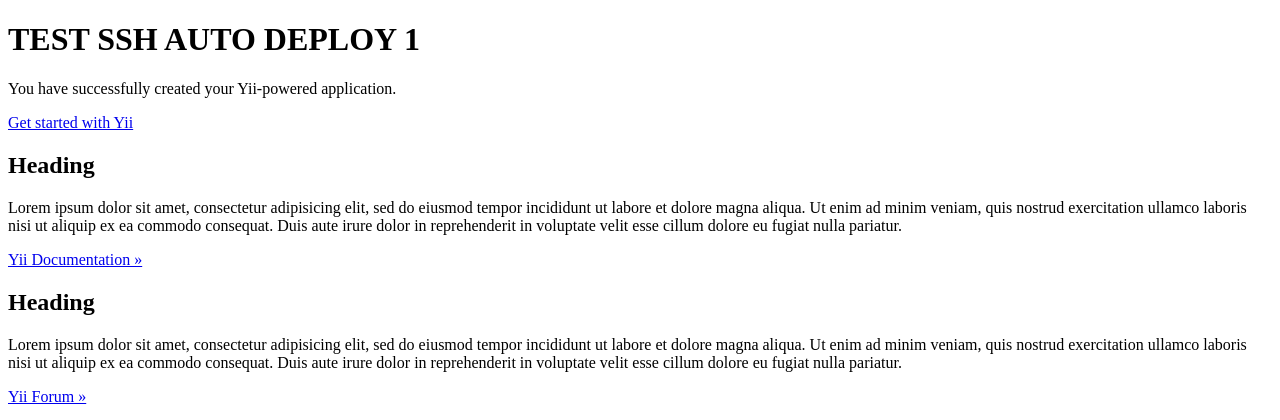
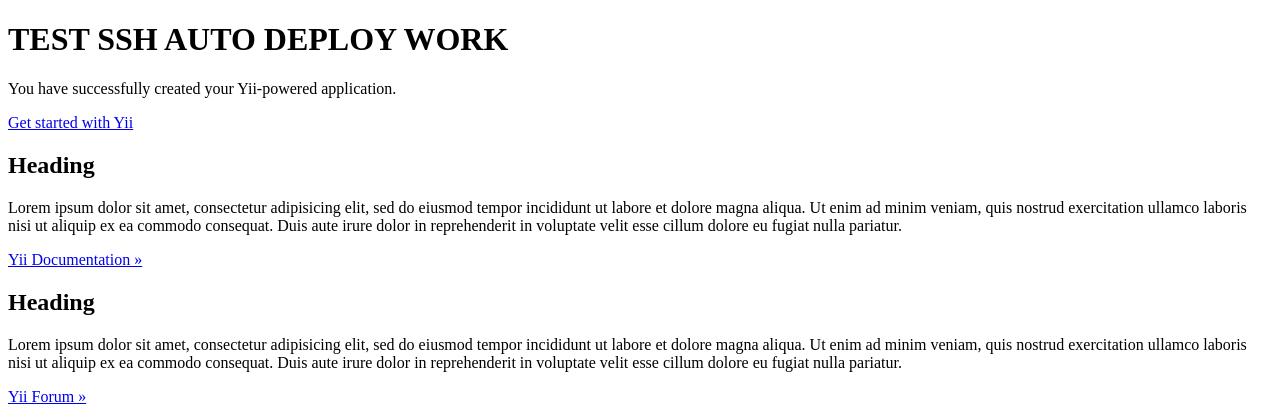
Before and after one commit to oonaon/boarddev, a Yii app: template frontend/views/site/index.php in a window 1280 px wide. Shown: the top 420 px of the page. Run offline with PHP 8.4 and a stand-in for Yii, Linux system fonts and the light colour scheme; the template is opened without the code that fills it, so the values that code supplies are empty; some libraries are stand-ins or nearby versions.

Commit message:
test ssh auto deploy work

```diff
--- a/frontend/views/site/index.php
+++ b/frontend/views/site/index.php
@@ -7,7 +7,7 @@
 <div class="site-index">
 
     <div class="jumbotron">
-        <h1>TEST SSH AUTO DEPLOY 1</h1>
+        <h1>TEST SSH AUTO DEPLOY WORK</h1>
 
         <p class="lead">You have successfully created your Yii-powered application.</p>
 
```
